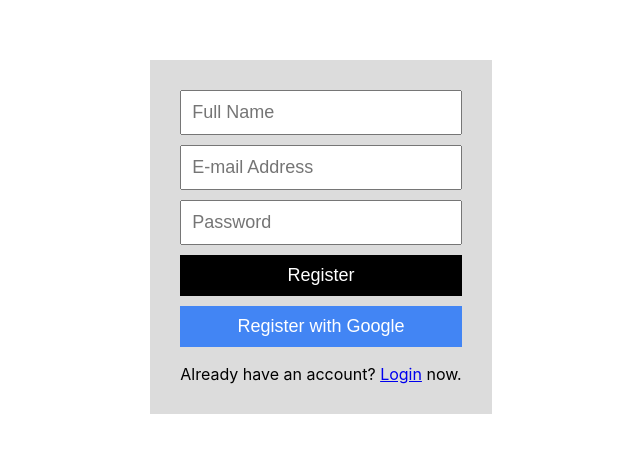
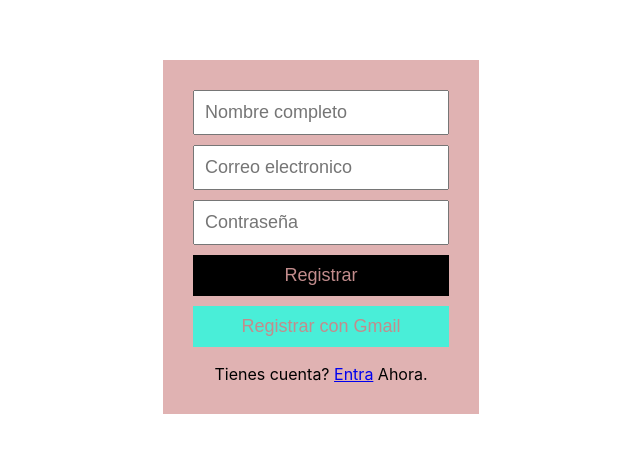
Before and after one commit to juancaste/project, a React (Create React App) app: page /register in a window 1280 px wide. Shown: the part 167-620 px from the top of the page, without its empty margins (319-959 px from the left). Built offline with nearby package versions, Linux system fonts and the light colour scheme; no server answers.

Commit message:
css fixed

```diff
--- a/src/Dashboard.css
+++ b/src/Dashboard.css
@@ -10,7 +10,7 @@
   display: flex;
   flex-direction: column;
   text-align: center;
-  background-color: #dcdcdc;
+  background-color: #e3abee;
   padding: 30px;
 }
 
@@ -19,7 +19,7 @@
   font-size: 18px;
   margin-top: 10px;
   border: none;
-  color: white;
+  color: rgb(181, 180, 230);
   background-color: black;
 }
 
--- a/src/Dashboard.js
+++ b/src/Dashboard.js
@@ -9,6 +9,9 @@ import { useAuthState } from "react-firebase-hooks/auth";
 import { query, collection, getDocs, where } from "firebase/firestore";
 
 function Dashboard() {
+  const [showModal, setShowModal] = useState(false);
+  const [userData, setUserData] = useState(data);
+  const [currentUser, setCurrentUser] = useState(null);
   const [user, loading, error] = useAuthState(auth);
   const [name, setName] = useState("");
   const navigate = useNavigate();
@@ -33,12 +36,6 @@ function Dashboard() {
     fetchUserName();
   }, [user, loading]);
 
-
-
-  const [showModal, setShowModal] = useState(false);
-  const [userData, setUserData] = useState(data);
-  const [currentUser, setCurrentUser] = useState(null);
-
   const toggleModal = () => {
     setShowModal(!showModal);
   }
@@ -62,21 +59,15 @@ function Dashboard() {
     setUserData(userData.filter(item => item.name !== user.name));
   }
 
-
-
-
   return (
     <div className="dashboard">
       <div className="dashboard__container">
       <h1 className="title">Factura</h1>
         Usuario ingresado:
         <div>{name}</div><br></br>
-
-
-      <DataItem data={userData} onEdit={editUserHandler} onDelete={deleteUser} />
-      <Modal onCancel={toggleModal} onSubmit={addUser} show={showModal} data={userData} editUser={currentUser} /><br></br>
-
-        <button onClick={toggleModal}>Insertar</button><br></br><br></br><br></br>
+          <DataItem data={userData} onEdit={editUserHandler} onDelete={deleteUser} />
+          <Modal onCancel={toggleModal} onSubmit={addUser} show={showModal} data={userData} editUser={currentUser} /><br></br>
+          <button onClick={toggleModal}>Insertar</button><br></br><br></br><br></br>
         <button className="dashboard__btn" onClick={logout}>
           Salir
         </button>
--- a/src/Login.css
+++ b/src/Login.css
@@ -30,7 +30,7 @@
 }
 
 .login__google {
-  background-color: #4285f4;
+  background-color: #c671c9;
 }
 
 .login div {
--- a/src/Login.js
+++ b/src/Login.js
@@ -12,7 +12,6 @@ function Login() {
 
   useEffect(() => {
     if (loading) {
-      // maybe trigger a loading screen
       return;
     }
     if (user) navigate("/dashboard");
@@ -26,29 +25,29 @@ function Login() {
           className="login__textBox"
           value={email}
           onChange={(e) => setEmail(e.target.value)}
-          placeholder="E-mail Address"
+          placeholder="Correo electrónico"
         />
         <input
           type="password"
           className="login__textBox"
           value={password}
           onChange={(e) => setPassword(e.target.value)}
-          placeholder="Password"
+          placeholder="Contraseña"
         />
         <button
           className="login__btn"
           onClick={() => logInWithEmailAndPassword(email, password)}
         >
-          Login
+          Entrar
         </button>
         <button className="login__btn login__google" onClick={signInWithGoogle}>
-          Login with Google
+          Entrar con Gmail
         </button>
         <div>
-          <Link to="/reset">Forgot Password</Link>
+          <Link to="/reset">Olvidé contraseña</Link>
         </div>
         <div>
-          Don't have an account? <Link to="/register">Register</Link> now.
+          Ya tienes cuenta? <Link to="/register">Entra</Link> Ahora.
         </div>
       </div>
     </div>
--- a/src/Register.css
+++ b/src/Register.css
@@ -10,7 +10,7 @@
   display: flex;
   flex-direction: column;
   text-align: center;
-  background-color: #dcdcdc;
+  background-color: #e0b2b2;
   padding: 30px;
 }
 
@@ -25,12 +25,12 @@
   font-size: 18px;
   margin-bottom: 10px;
   border: none;
-  color: white;
+  color: rgb(194, 140, 140);
   background-color: black;
 }
 
 .register__google {
-  background-color: #4285f4;
+  background-color: #49eed8;
 }
 
 .register div {
--- a/src/Register.js
+++ b/src/Register.js
@@ -16,7 +16,7 @@ function Register() {
   const navigate = useNavigate();
 
   const register = () => {
-    if (!name) alert("Please enter name");
+    if (!name) alert("Falta tu nombre");
     registerWithEmailAndPassword(name, email, password);
   };
 
@@ -33,34 +33,34 @@ function Register() {
           className="register__textBox"
           value={name}
           onChange={(e) => setName(e.target.value)}
-          placeholder="Full Name"
+          placeholder="Nombre completo"
         />
         <input
           type="text"
           className="register__textBox"
           value={email}
           onChange={(e) => setEmail(e.target.value)}
-          placeholder="E-mail Address"
+          placeholder="Correo electronico"
         />
         <input
           type="password"
           className="register__textBox"
           value={password}
           onChange={(e) => setPassword(e.target.value)}
-          placeholder="Password"
+          placeholder="Contraseña"
         />
         <button className="register__btn" onClick={register}>
-          Register
+          Registrar
         </button>
         <button
           className="register__btn register__google"
           onClick={signInWithGoogle}
         >
-          Register with Google
+          Registrar con Gmail
         </button>
 
         <div>
-          Already have an account? <Link to="/">Login</Link> now.
+          Tienes cuenta? <Link to="/">Entra</Link> Ahora.
         </div>
       </div>
     </div>
--- a/src/Reset.js
+++ b/src/Reset.js
@@ -23,14 +23,14 @@ function Reset() {
           className="reset__textBox"
           value={email}
           onChange={(e) => setEmail(e.target.value)}
-          placeholder="E-mail Address"
+          placeholder="Correo electrónico"
         />
         <button className="reset__btn" onClick={() => sendPasswordReset(email)}>
-          Send password reset email
+          Enviar solicitud de correo
         </button>
 
         <div>
-          Don't have an account? <Link to="/register">Register</Link> now.
+          Ya tienes cuenta? <Link to="/register">Entra</Link> Ahora.
         </div>
       </div>
     </div>
--- a/src/index.js
+++ b/src/index.js
@@ -1,8 +1,7 @@
+import './index.css';
+import App from './App';
 import React from 'react';
 import ReactDOM from 'react-dom';
-import './index.css';
-import App from './App';
-import reportWebVitals from './reportWebVitals';
 
 ReactDOM.render(
   <React.StrictMode>
@@ -10,8 +9,3 @@ ReactDOM.render(
   </React.StrictMode>,
   document.getElementById('root')
 );
-
-// If you want to start measuring performance in your app, pass a function
-// to log results (for example: reportWebVitals(console.log))
-// or send to an analytics endpoint. Learn more: https://bit.ly/CRA-vitals
-reportWebVitals();
--- a/src/reportWebVitals.js
+++ /dev/null
@@ -1,13 +0,0 @@
-const reportWebVitals = onPerfEntry => {
-  if (onPerfEntry && onPerfEntry instanceof Function) {
-    import('web-vitals').then(({ getCLS, getFID, getFCP, getLCP, getTTFB }) => {
-      getCLS(onPerfEntry);
-      getFID(onPerfEntry);
-      getFCP(onPerfEntry);
-      getLCP(onPerfEntry);
-      getTTFB(onPerfEntry);
-    });
-  }
-};
-
-export default reportWebVitals;
```
Also changed, not shown: 1 other file (tests, documents, lock files or other folders).
